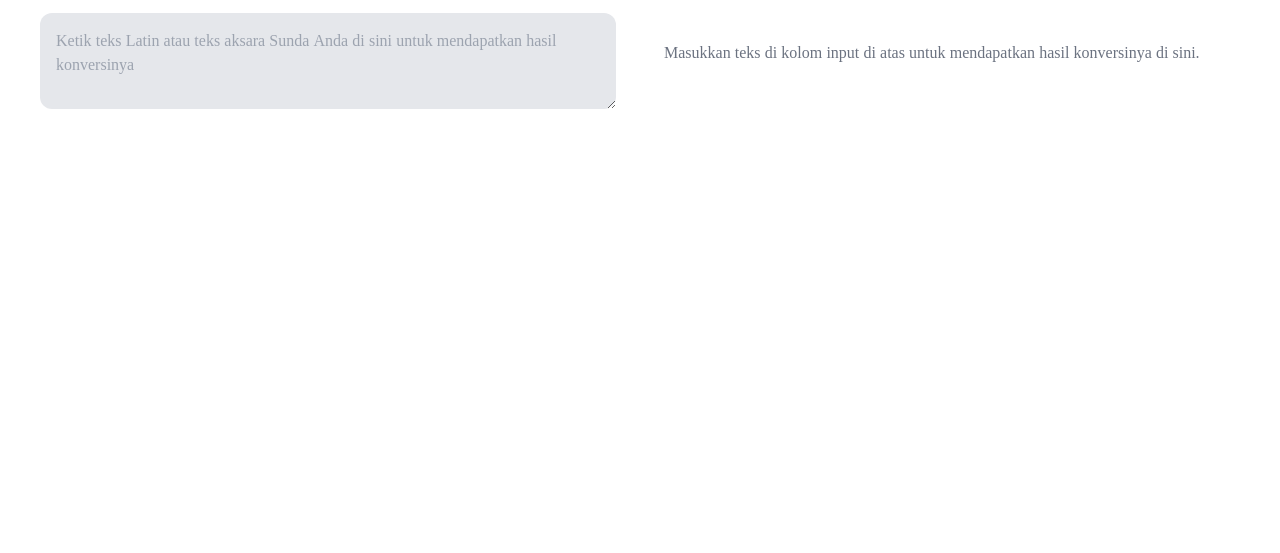
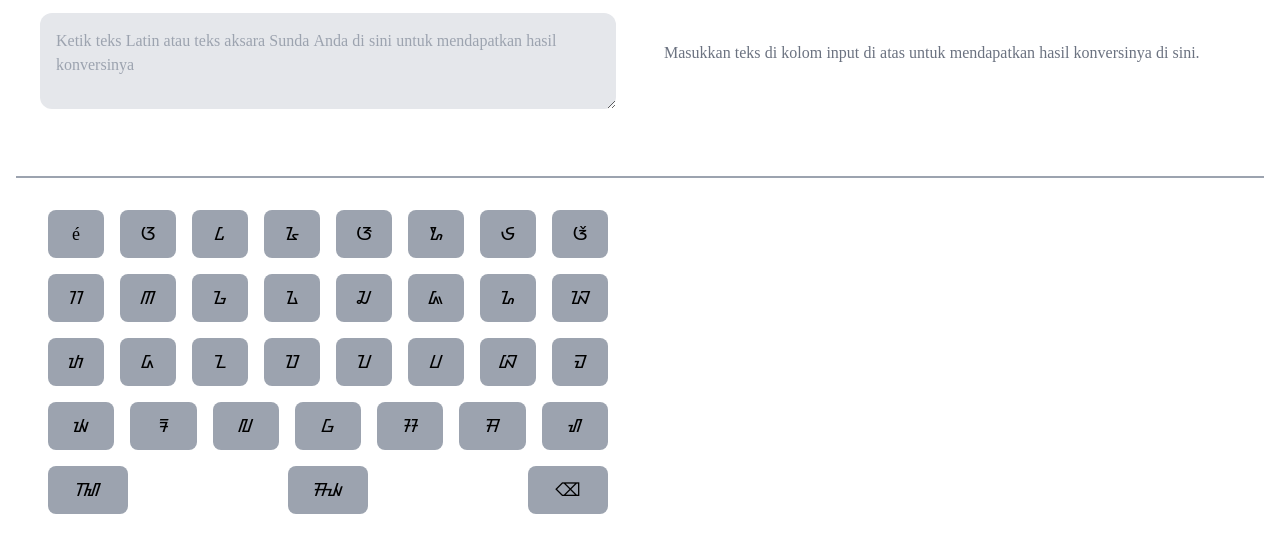
Before and after one commit to raihankr/aksara-sunda, a website: page public/konverter/index.html in a window 1280 px wide. Shown: the part 195-748 px from the top of the page. Drawn offline with nearby package versions, Linux system fonts and the light colour scheme.

Commit message:
add keyboard for aksara vokal and ngalagena

```diff
--- a/public/konverter/index.html
+++ b/public/konverter/index.html
@@ -30,7 +30,7 @@
                 class="mb-4 w-full min-h-[6rem] p-4 bg-gray-200 rounded-xl"></textarea>
         </div>
         <div id="output-wrap" class="md:w-1/2 md:p-6">
-            <button onclick="resultToggle()" class="font-bold text-3xl mb-2 md:hidden">Hasil<span class="ml-3 inline-block w-0 h-0 border-l-black border-l-[20px] border-y-transparent border-y-[10px] "></span></button>
+            <button onclick="resultToggle()" class="font-bold text-3xl mb-2 md:hidden">Hasil<span class="ml-3 inline-block w-0 h-0 transition-[rotate] border-l-black border-l-[20px] border-y-transparent border-y-[10px] "></span></button>
             <p class="font-bold text-3xl mb-2 hidden md:block">Hasil</p>
             <div class="hidden md:block">
                 <p id="mode" class="inline bg-teal-700 text-white p-1 rounded-md">Mode</p>
@@ -39,19 +39,64 @@
             </div>
         </div>
     </div>
+    <hr class="border-t-2 border-gray-400 mt-5">
+    <div id="keyboard" class="flex flex-col md:flex-row">
+        <div id="key-1" class="flex flex-col md:w-1/2 md:p-6">
+
+        </div>
+        <div id="key-2" class="flex flex-col md:w-1/2 md:p-6">
+
+        </div>
+    </div>
 
     <script src="/script/global.js"></script>
     <script src="/script/converter.js"></script>
     <script>
+        function createRow() {
+            let row = document.createElement('div');
+            $(row).addClass('w-full flex flex-row justify-between');
+            return row;
+        }
+
+        function createKey(val, callback) {
+            let btn = document.createElement('button');
+            $(btn).text(val);
+            $(btn).addClass('flex-1 max-w-[5rem] active:scale-[90%] bg-gray-400 m-2 text-lg h-[3rem] rounded-lg');
+            $(btn).on('click', callback || function () {
+                $('#input').val($('#input').val() + val);
+                $('#input').trigger('input');
+            });
+            return btn;
+        }
+
+        $('#key-1').append(createRow());
+        $('#key-1>div')[0].append(createKey('é'));
+        for (let i = 3; i < 10; i++)
+            $('#key-1>div')[0].append(createKey(String.fromCharCode(0x1b80 + i)))
+        for (let i = 0x8a, row = 8, ri = 1; i < 0xa1; i++, row--) {
+            if (row == 0) row = 8, ri++;
+            if (row == 8) $('#key-1')[0].append(createRow());
+            $('#key-1>div')[ri].append(createKey(String.fromCharCode(0x1b00 + i)))
+        }
+        $('#key-1').append(createRow());
+        $('#key-1>div')[4].append(createKey('\u1bae'));
+        $('#key-1>div')[4].append(createKey('\u1baf'));
+        $('#key-1>div')[4].append(createKey('\u232b', () => {
+            $('#input').val($('#input').val().slice(0, -1));
+            $('#input').trigger('input');
+        }));
+
         let resultOpen = window.innerWidth >= 768 ? true : false;
         function resultToggle() {
             $('#output-wrap>div').slideToggle();
             resultOpen = !resultOpen;
-            if (resultOpen) $("#output-wrap>button>span").css.rotate = '90deg';
-            else $('#output-wrap>button>span').css.rotate = '0';
+            if (resultOpen) $("#output-wrap>button>span").css('rotate', '90deg');
+            else $('#output-wrap>button>span').css('rotate', '0deg');
         }
 
         $('#input').on('input', () => {
+            if (!resultOpen) resultToggle();
+
             let input = $('#input').val(),
                 mode = !input ? false : ((input.match(/[\u1b80-\u1bbf]/i)) ? 'latin' : 'sunda'),
                 output = mode == 'latin' ? sundaneseToLatin(input) : (mode == 'sunda' ? latinToSundanese(input) : 'Masukkan teks di kolom input di atas untuk mendapatkan hasil konversinya di sini.');
--- a/public/style/input.css
+++ b/public/style/input.css
@@ -1,3 +1,9 @@
 @tailwind base;
 @tailwind components;
 @tailwind utilities;
+
+@layer base {
+    * {
+        -webkit-tap-highlight-color: transparent;
+    }
+}
```
Also changed, not shown: public/style/output.css.
